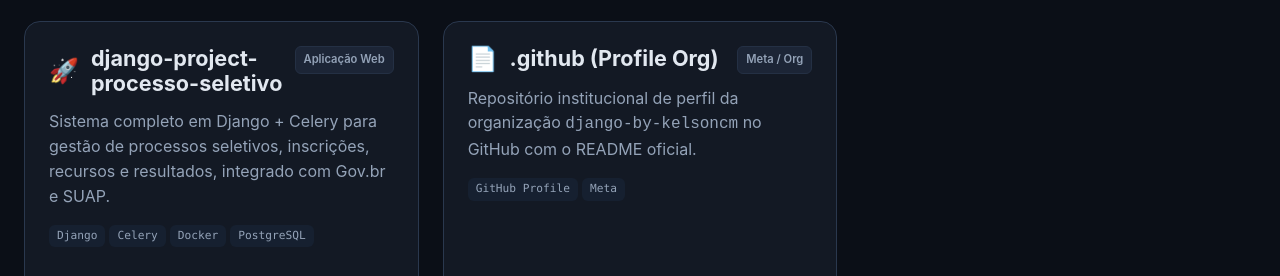
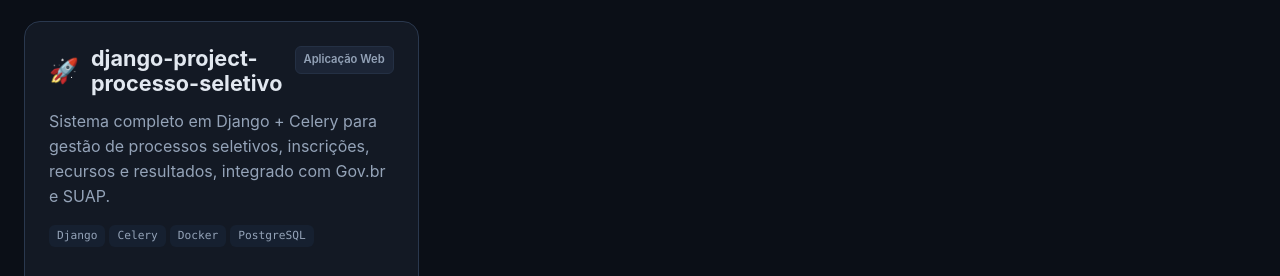
Before and after one commit to django-adminthemes/django-adminthemes.github.io, a plain HTML site: page index.html in a window 1280 px wide. Shown: the part 1826-2102 px from the top of the page. Drawn offline with nearby package versions, Linux system fonts and the light colour scheme; a web font is replaced by a local one.

Commit message:
fix: remover projeto .github da documentacao do site

```diff
--- a/index.html
+++ b/index.html
@@ -544,9 +544,6 @@
           <button class="filter-tab" data-category="apps">
             🚀 Aplicações (<span id="countApps">0</span>)
           </button>
-          <button class="filter-tab" data-category="meta">
-            📄 Meta (<span id="countMeta">0</span>)
-          </button>
         </div>
       </div>
     </section>
@@ -824,31 +821,6 @@
         </div>
       </article>
 
-      <!-- 11. PROFILE METADATA -->
-      <article class="repo-card" data-category="meta" data-search=".github profile organizacao readme django-by-kelsoncm">
-        <div class="card-top">
-          <div class="card-header">
-            <div class="card-title-group">
-              <span class="card-icon">📄</span>
-              <h2 class="card-title">.github (Profile Org)</h2>
-            </div>
-            <span class="card-category-badge">Meta / Org</span>
-          </div>
-          <p class="card-desc">
-            Repositório institucional de perfil da organização <code>django-by-kelsoncm</code> no GitHub com o README oficial.
-          </p>
-          <div class="card-tags">
-            <span class="tag">GitHub Profile</span>
-            <span class="tag">Meta</span>
-          </div>
-        </div>
-        <div class="card-bottom">
-          <a href="https://github.com/django-by-kelsoncm/.github" target="_blank" rel="noopener" class="repo-link">
-            GitHub <i data-lucide="external-link"></i>
-          </a>
-        </div>
-      </article>
-
     </div>
   </main>
 
@@ -901,7 +873,7 @@
 
       // Update Counts
       function updateCounts() {
-        const counts = { all: cards.length, admin: 0, auth: 0, engine: 0, apps: 0, meta: 0 };
+        const counts = { all: cards.length, admin: 0, auth: 0, engine: 0, apps: 0 };
         cards.forEach(card => {
           const cat = card.getAttribute('data-category');
           if (counts[cat] !== undefined) { counts[cat]++; }
@@ -911,7 +883,6 @@
         document.getElementById('countAuth').textContent = counts.auth;
         document.getElementById('countEngine').textContent = counts.engine;
         document.getElementById('countApps').textContent = counts.apps;
-        document.getElementById('countMeta').textContent = counts.meta;
       }
       updateCounts();
 
```
Also changed, not shown: 1 other file.
